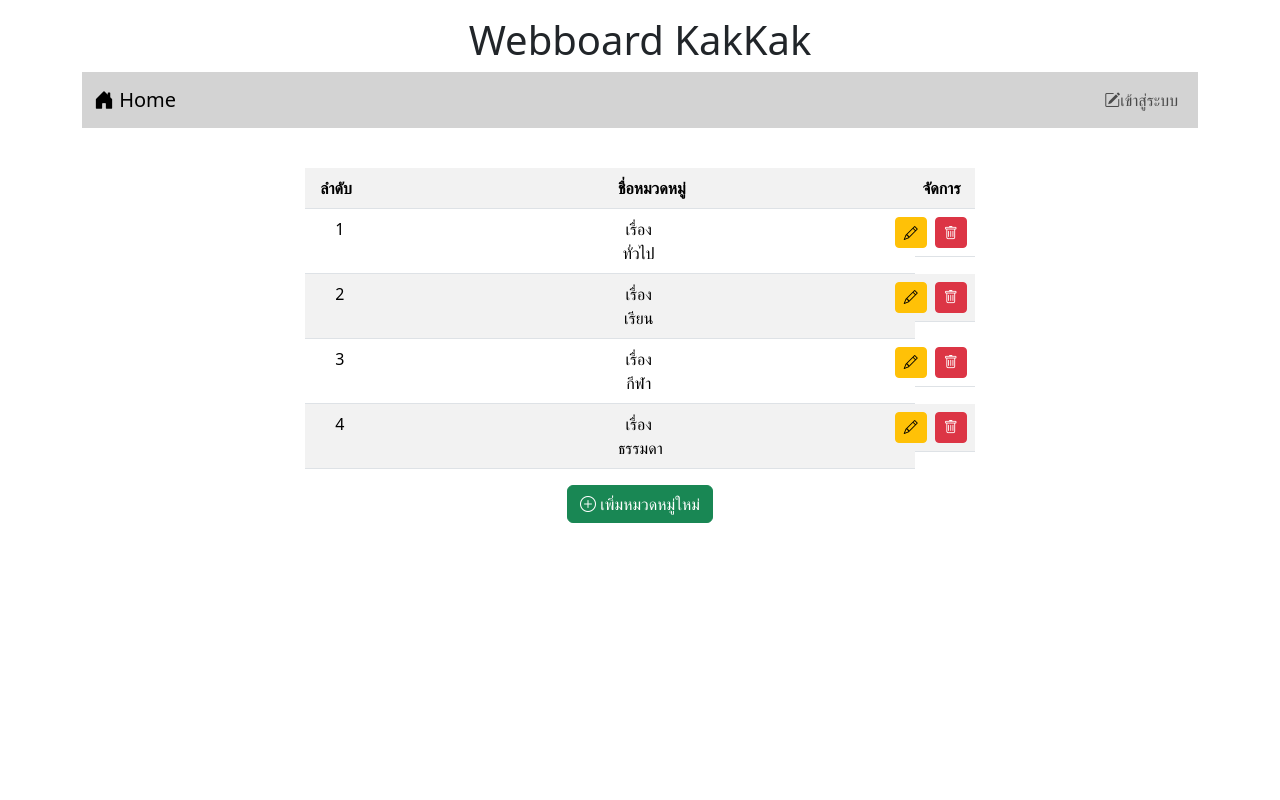
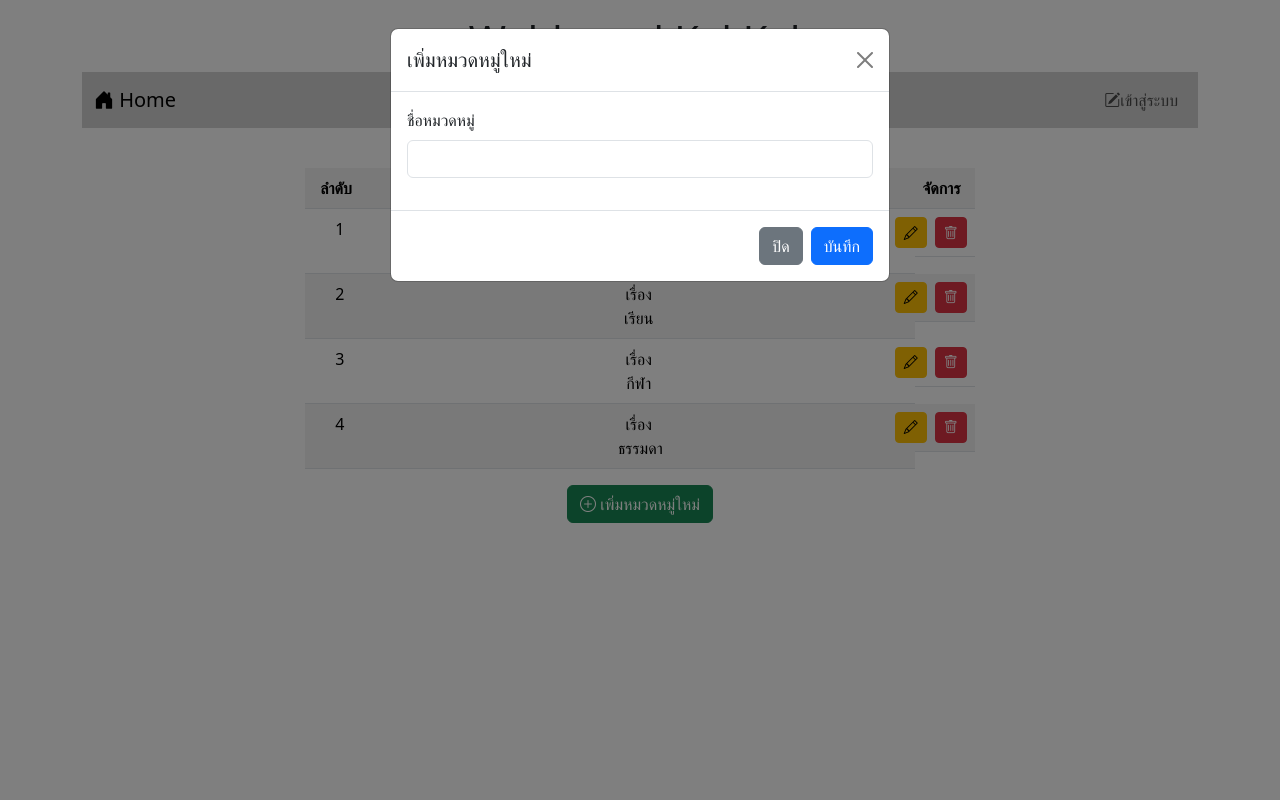
Before and after one commit to Chaiyapop4092/Webboard, a PHP site: page /category.php in a window 1280 px wide, after a click on "เพิ่มหมวดหมู่ใหม่". Run offline with PHP 8.4, Linux system fonts and the light colour scheme; data comes from the database, SQL or seed files in the repository.

Commit message:
แก้ไขหน้า category.php
• ถ้าคลิ๊กที่ปุ่มเพิ่มหมวดหมู่ใหม่ ให้เรียกใช้ Modal ใน Bootstrap

```diff
--- a/category.php
+++ b/category.php
@@ -82,6 +82,28 @@
                 }*/
                 //$conn=null;
             ?>
-
+            <div class="modal fade" id="addCategoryModal" tabindex="-1" aria-labelledby="addCategoryModalLabel" aria-hidden="true">
+                <div class="modal-dialog">
+                    <div class="modal-content">
+                        <div class="modal-header">
+                            <h5 class="modal-title" id="addCategoryModalLabel">เพิ่มหมวดหมู่ใหม่</h5>
+                            <button type="button" class="btn-close" data-bs-dismiss="modal" aria-label="Close"></button>
+                        </div>
+                        <div class="modal-body">
+                            <form id="addCategoryForm">
+                                <div class="mb-3">
+                                    <label for="categoryName" class="form-label">ชื่อหมวดหมู่</label>
+                                    <input type="text" class="form-control" id="categoryName" required>
+                                </div>
+                                <!-- คุณสามารถเพิ่มฟิลด์อื่นๆ ที่ต้องการได้ที่นี่ -->
+                            </form>
+                        </div>
+                        <div class="modal-footer">
+                            <button type="button" class="btn btn-secondary" data-bs-dismiss="modal">ปิด</button>
+                            <button type="submit" class="btn btn-primary" form="addCategoryForm">บันทึก</button>
+                        </div>
+                    </div>
+                </div>
+            </div>
         </table>
     </div>
```
